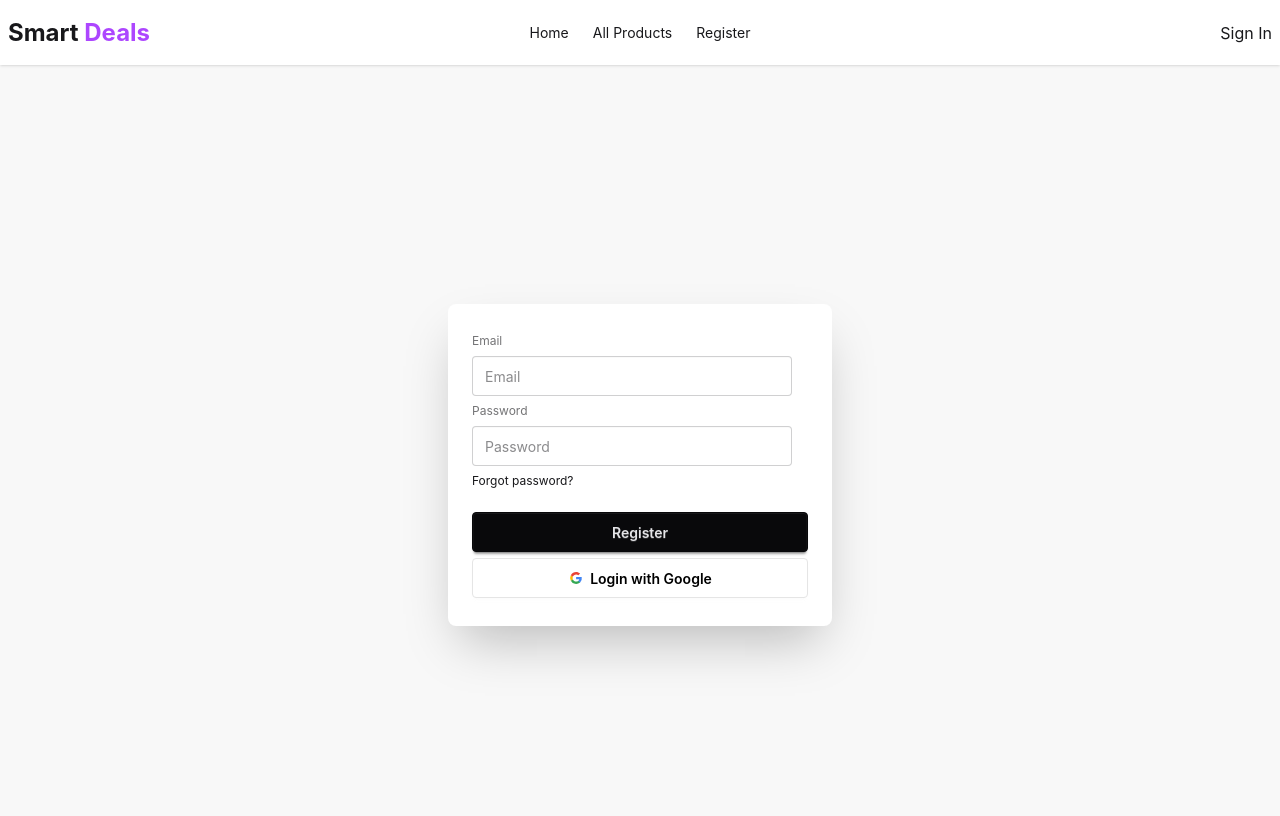
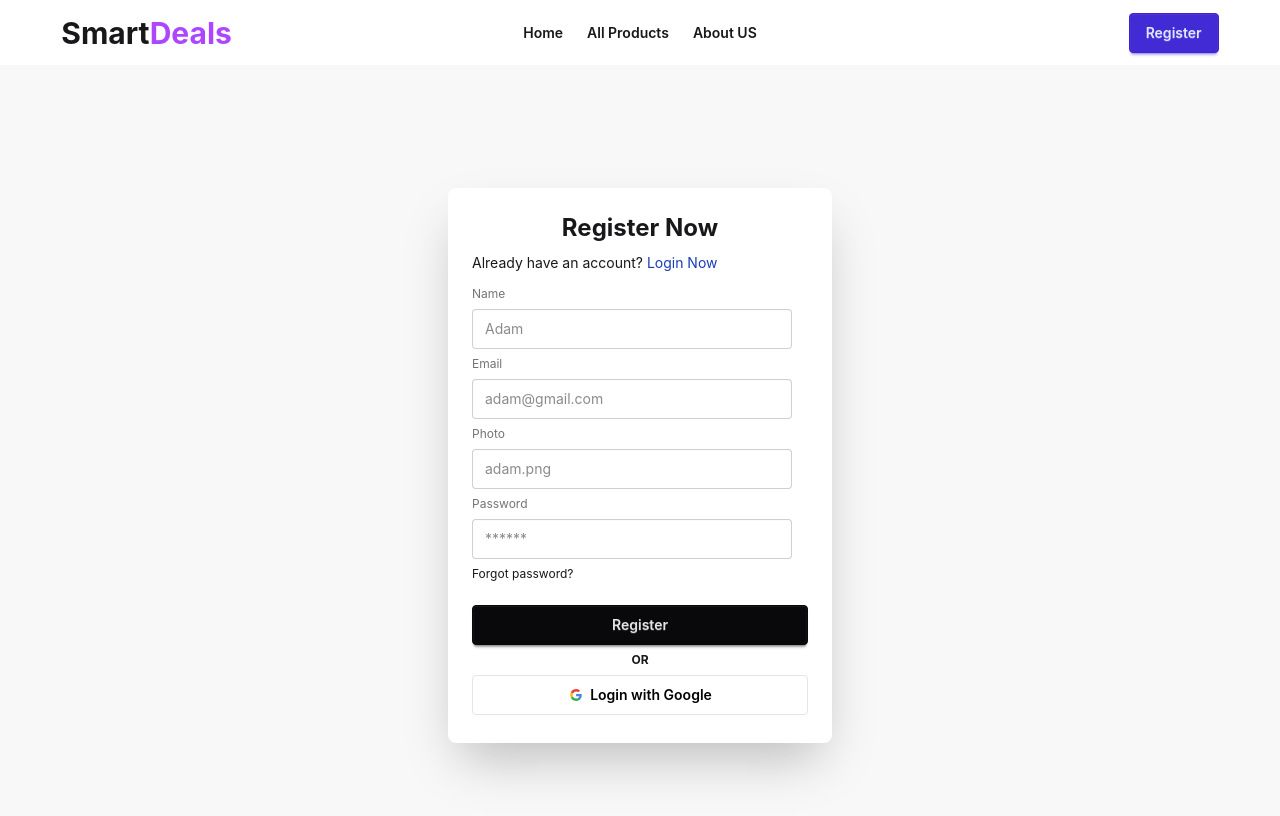
Before and after one commit to mehedirobi/smart-deals-client, a React (Vite) app: page /register in a window 1280 px wide. Shown: the top 816 px of the page. Built offline with nearby package versions, Linux system fonts and the light colour scheme; no server answers.

Commit message:
latest products added

```diff
--- a/index.html
+++ b/index.html
@@ -1,5 +1,5 @@
 <!doctype html>
-<html lang="en">
+<html lang="en" data-theme="light">
   <head>
     <meta charset="UTF-8" />
     <link rel="icon" type="image/svg+xml" href="/favicon.svg" />
--- /dev/null
+++ b/src/components/LatestProducts.jsx
@@ -0,0 +1,11 @@
+import React from 'react';
+
+const LatestProducts = () => {
+    return (
+        <div>
+
+        </div>
+    );
+};
+
+export default LatestProducts;
--- a/src/components/Navbar.jsx
+++ b/src/components/Navbar.jsx
@@ -13,21 +13,22 @@ const Navbar = () => {
     const links = <>
     <li><Link to="/">Home</Link></li>
     <li><Link to="/allproducts">All Products</Link></li>
-    <li><Link to="/register">Register</Link></li>
+    <li><Link to="/aboutus">About US</Link></li>
 
     {
       user &&
       <>
       <li><Link to="myproducts">My Products</Link></li>
-    <li><Link to="/mybids">My Bids</Link></li>
+      <li><Link to="/mybids">My Bids</Link></li>
+      <li><Link to="/createproduct">Create Product</Link></li>
       </>
     }
 
     </>
   return (
 
-    <div>
-      <div className="navbar bg-base-100 shadow-sm">
+    <div className=" bg-white shadow-sm">
+      <div className="navbar w-11/12 mx-auto">
         <div className="navbar-start">
           <div className="dropdown">
             <div tabIndex={0} role="button" className="btn btn-ghost lg:hidden">
@@ -54,19 +55,19 @@ const Navbar = () => {
               {links}
             </ul>
           </div>
-          <a className="font-bold text-2xl">Smart <span className="text-purple-500">Deals</span></a>
+          <a className="font-bold text-3xl">Smart<span className="text-purple-500">Deals</span></a>
         </div>
         <div className="navbar-center hidden lg:flex">
-          <ul className="menu menu-horizontal px-1">
+          <ul className="menu menu-horizontal px-1 font-semibold">
             {links}
           </ul>
         </div>
         <div className="navbar-end">
         {
         user ?
-        <a onClick={handleSignOut} className="btn">Sign Out</a>
+        <a onClick={handleSignOut} className="btn btn-primary">Sign Out</a>
         :
-        <Link to="register">Sign In</Link>
+        <Link className="btn btn-primary " to="register">Register</Link>
         }
 
         </div>
--- a/src/components/Register.jsx
+++ b/src/components/Register.jsx
@@ -1,5 +1,6 @@
 import React, { use } from "react";
 import { Authcontext } from "../context/AuthContext";
+import { Link } from "react-router";
 
 const Register = () => {
     const {signInWithGoogle} = use(Authcontext)
@@ -35,19 +36,29 @@ const Register = () => {
         <div className="hero-content w-full mx-auto">
           <div className="card bg-base-100 w-full max-w-sm shrink-0 shadow-2xl">
             <div className="card-body">
+              <h1 className="text-center font-bold text-2xl">Register Now</h1>
+              <p>Already have an account? <Link className="text-blue-800 hover:underline">Login Now</Link></p>
               <fieldset className="fieldset">
+                <label className="label">Name</label>
+                <input type="name" className="input" placeholder="Adam" />
+
                 <label className="label">Email</label>
-                <input type="email" className="input" placeholder="Email" />
+                <input type="email" className="input" placeholder="adam@gmail.com" />
+
+                <label className="label">Photo</label>
+                <input type="photo" className="input" placeholder="adam.png" />
+
                 <label className="label">Password</label>
                 <input
                   type="password"
                   className="input"
-                  placeholder="Password"
+                  placeholder="******"
                 />
                 <div>
                   <a className="link link-hover">Forgot password?</a>
                 </div>
                 <button className="btn btn-neutral mt-4">Register</button>
+                <span className="text-center font-bold">OR</span>
                 {/* Google */}
                 <button onClick={handleGoogleSignIn} className="btn bg-white text-black border-[#e5e5e5]">
                   <svg
```
